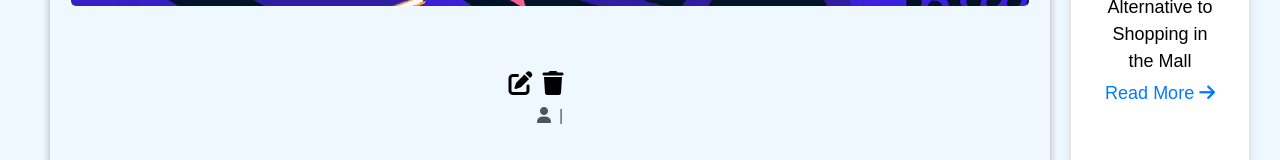
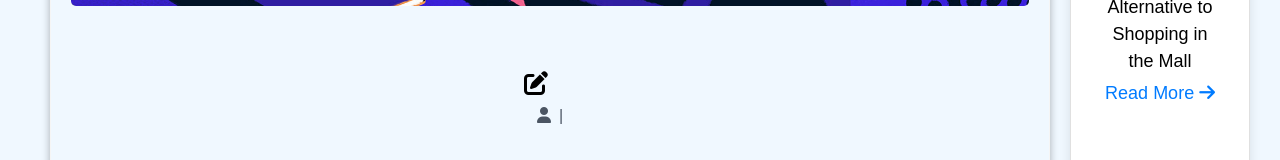
Before and after one commit to bhanu0705/blogweb, a React (Vite) app in the folder client/: page /BlogPage/1 in a window 1280 px wide. Shown: the part 606-766 px from the top of the page. Built offline with nearby package versions, Linux system fonts and the light colour scheme; no server answers.

Commit message:
Added delete function

```diff
--- a/client/src/Components/CreateBlog/BlogMain/BlogContent.jsx
+++ b/client/src/Components/CreateBlog/BlogMain/BlogContent.jsx
@@ -12,6 +12,7 @@ const BlogContent = () => {
   const card = cards.find(card => card.id === parseInt(id, 10)); // Find the specific card by ID
   const [blogContent, setBlogContent] = useState({});
   const [date, setDate] = useState('');
+  const userEmail = localStorage.getItem('userEmail');
 
   const fetchPost = async () => {
     try {
@@ -36,10 +37,12 @@ const BlogContent = () => {
   const confirmed = window.confirm('Are you sure you want to delete this post?');
   if (confirmed) {
     try {
-        const response = await axios.delete(`${apiUrl}/posts/${id}`);
+      const response = await axios.delete(`${apiUrl}/posts/${id}`, {
+        data: { email: userEmail } // Send the user's email in the request body
+      });
       if (response.status === 200) {
         alert('Post deleted successfully!');
-          navigate('/'); // Redirect to homepage after deletion
+        navigate('/my-blogs'); // Redirect to homepage after deletion
       }
     } catch (error) {
       console.error('Failed to delete post:', error);
@@ -69,9 +72,11 @@ const BlogContent = () => {
               <span className="edit-icon">
                 <i className="fas fa-edit"></i>
               </span>
+              {blogContent.email === userEmail && (
                 <span className="delete-icon" onClick={deletePost}>
                   <i className="fas fa-trash"></i>
                 </span>
+              )}
             </span>
           </div>
           <p className='author-date'>
```
Also changed, not shown: 1 other file (tests, documents, lock files or other folders). Lines whose indentation alone changed are shown as unchanged.
